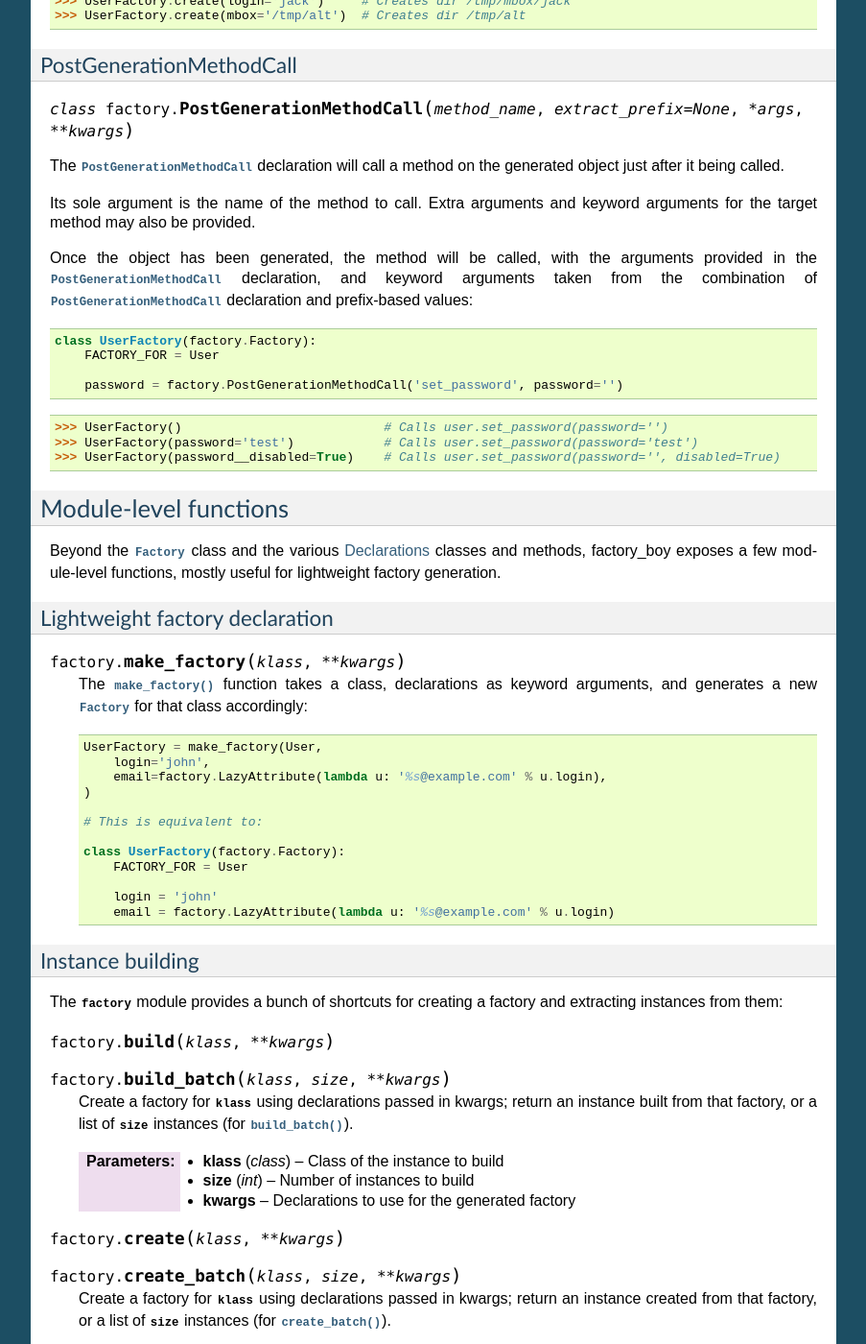
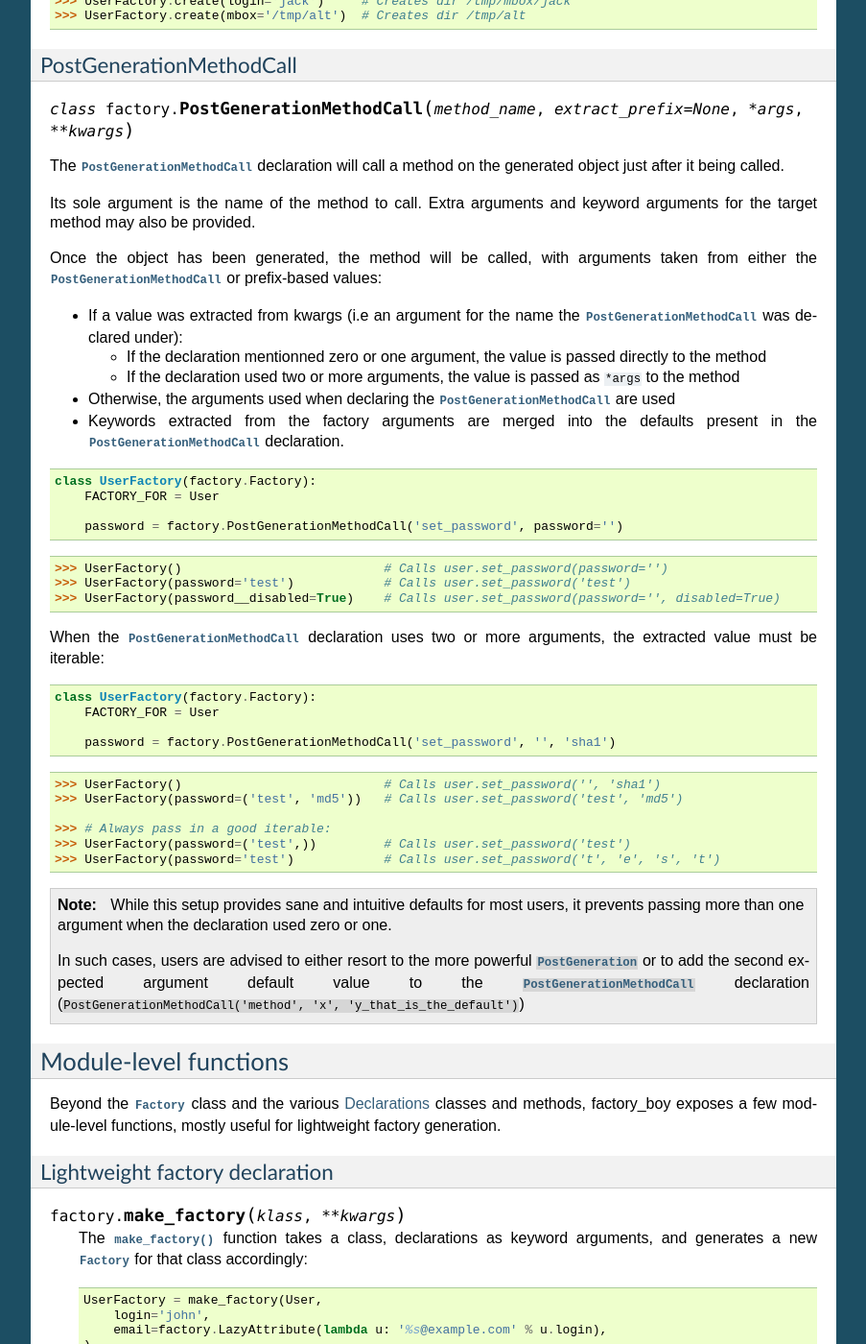
Before and after one commit to FactoryBoy/factory_boy, a Sphinx documentation site: the page built from docs/reference.rst, in a window 1280 px wide and 1400 px high, scrolled down 13597 px. Shown: the whole window at 96% size, without its empty margins (198-1101 px from the left). Built offline with Sphinx 7.4.7, drawn with Linux system fonts in a browser that asks for light colours.

Commit message:
Cleanup argument extraction in PostGenMethod (See #36).
This provides a consistent behaviour for extracting arguments to
a PostGenerationMethodCall.

Signed-off-by: Raphaël Barrois <raphael.barrois@polytechnique.org>

```diff
--- a/docs/changelog.rst
+++ b/docs/changelog.rst
@@ -50,6 +50,10 @@ New
       declarations
     - A :class:`~factory.Iterator` may be prevented from cycling by setting
       its :attr:`~factory.Iterator.cycle` argument to ``False``
+    - Allow overriding default arguments in a :class:`~factory.PostGenerationMethodCall`
+      when generating an instance of the factory
+    - An object created by a :class:`~factory.DjangoModelFactory` will be saved
+      again after :class:`~factory.PostGeneration` hooks execution
 
 
 Pending deprecation
--- a/docs/reference.rst
+++ b/docs/reference.rst
@@ -1003,10 +1003,22 @@ generated object just after it being called.
 Its sole argument is the name of the method to call.
 Extra arguments and keyword arguments for the target method may also be provided.
 
-Once the object has been generated, the method will be called, with the arguments
-provided in the :class:`PostGenerationMethodCall` declaration, and keyword
-arguments taken from the combination of :class:`PostGenerationMethodCall`
-declaration and prefix-based values:
+Once the object has been generated, the method will be called, with arguments
+taken from either the :class:`PostGenerationMethodCall` or prefix-based values:
+
+- If a value was extracted from kwargs (i.e an argument for the name the
+  :class:`PostGenerationMethodCall` was declared under):
+
+  - If the declaration mentionned zero or one argument, the value is passed
+    directly to the method
+  - If the declaration used two or more arguments, the value is passed as
+    ``*args`` to the method
+
+- Otherwise, the arguments used when declaring the :class:`PostGenerationMethodCall`
+  are used
+
+- Keywords extracted from the factory arguments are merged into the defaults
+  present in the :class:`PostGenerationMethodCall` declaration.
 
 .. code-block:: python
 
@@ -1018,8 +1030,38 @@ declaration and prefix-based values:
 .. code-block:: pycon
 
     >>> UserFactory()                           # Calls user.set_password(password='')
-    >>> UserFactory(password='test')            # Calls user.set_password(password='test')
+    >>> UserFactory(password='test')            # Calls user.set_password('test')
     >>> UserFactory(password__disabled=True)    # Calls user.set_password(password='', disabled=True)
+
+
+When the :class:`PostGenerationMethodCall` declaration uses two or more arguments,
+the extracted value must be iterable:
+
+.. code-block:: python
+
+    class UserFactory(factory.Factory):
+        FACTORY_FOR = User
+
+        password = factory.PostGenerationMethodCall('set_password', '', 'sha1')
+
+.. code-block:: pycon
+
+    >>> UserFactory()                           # Calls user.set_password('', 'sha1')
+    >>> UserFactory(password=('test', 'md5'))   # Calls user.set_password('test', 'md5')
+
+    >>> # Always pass in a good iterable:
+    >>> UserFactory(password=('test',))         # Calls user.set_password('test')
+    >>> UserFactory(password='test')            # Calls user.set_password('t', 'e', 's', 't')
+
+
+.. note:: While this setup provides sane and intuitive defaults for most users,
+          it prevents passing more than one argument when the declaration used
+          zero or one.
+
+          In such cases, users are advised to either resort to the more powerful
+          :class:`PostGeneration` or to add the second expected argument default
+          value to the :class:`PostGenerationMethodCall` declaration
+          (``PostGenerationMethodCall('method', 'x', 'y_that_is_the_default')``)
 
 
 Module-level functions
```
Also changed, not shown: 2 other files.
